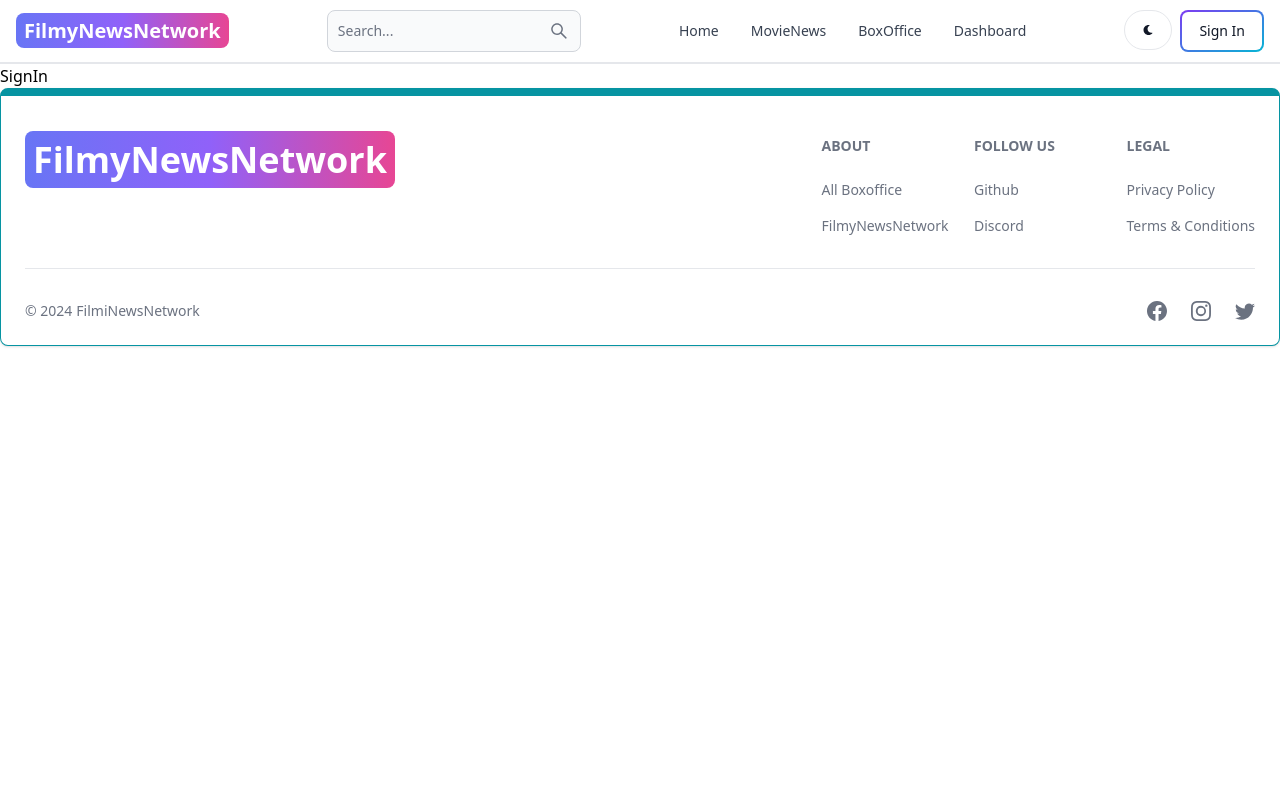
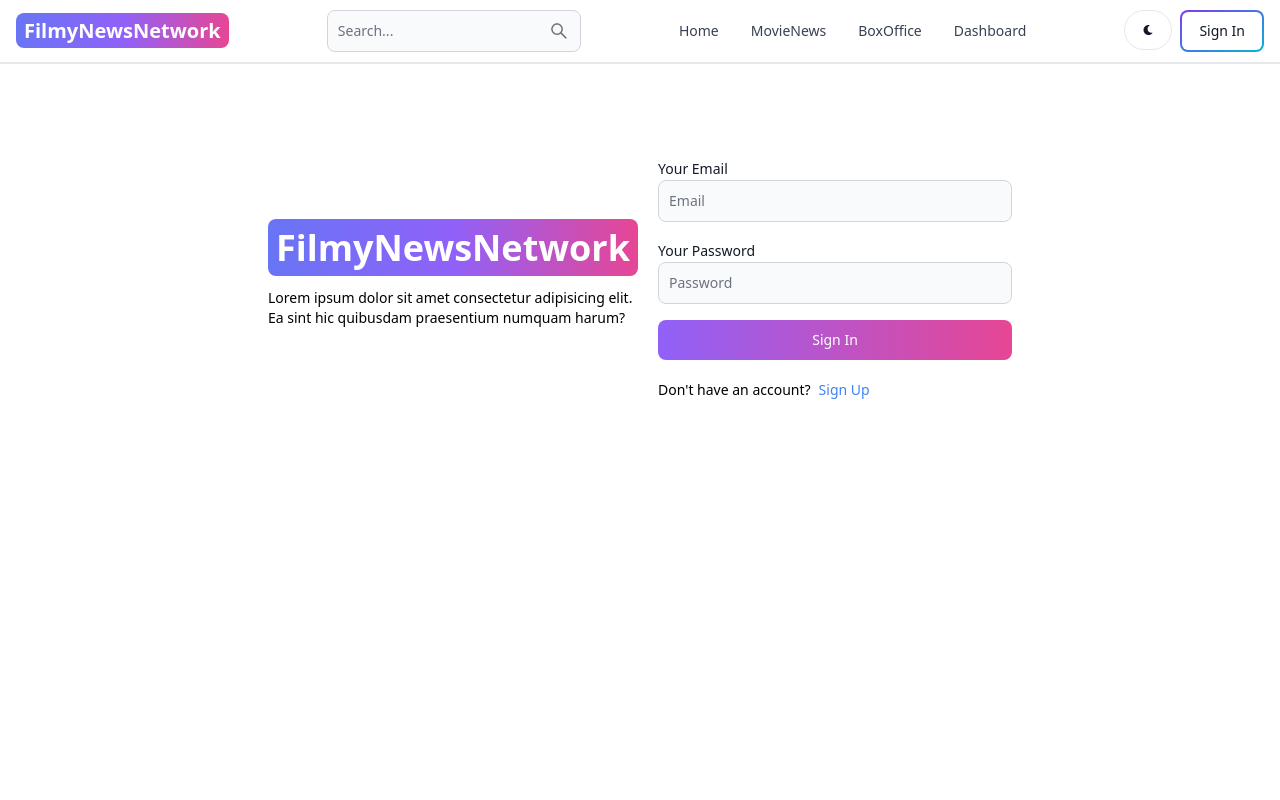
Before and after one commit to roshan5843/FilmyNewsNetwork, a React (Vite) app in the folder client/: page /sign-in in a window 1280 px wide. Shown: the top 800 px of the page. Built offline with nearby package versions, Linux system fonts and the light colour scheme.

Commit message:
complete signin page functionality

```diff
--- a/client/src/pages/SignIn.jsx
+++ b/client/src/pages/SignIn.jsx
@@ -1,9 +1,106 @@
-
+import { Alert, Button, Label, Spinner, TextInput } from 'flowbite-react'
+import { useState } from 'react'
+import { Link, useNavigate } from 'react-router-dom'
 
 const SignIn = () => {
+  const [formData, setFormData] = useState({})
+  const [errorMessage, setErrorMessage] = useState(null)
+  const [loading, setLoading] = useState(false)
+  const navigate = useNavigate()
+  const handleChange = (e) => {
+    setFormData({ ...formData, [e.target.id]: e.target.value.trim() })
+  }
+  const handleSubmit = async (e) => {
+    e.preventDefault()
+    if (!formData.email || formData.passwword) {
+      return setErrorMessage('Please fill out all the fields.')
+    }
+    try {
+      setLoading(true)
+      setErrorMessage(null)
+      const res = await fetch('/api/auth/signin', {
+        method: 'POST',
+        headers: { 'Content-Type': 'application/json' },
+        body: JSON.stringify(formData),
+      })
+      const data = await res.json()
+      if (data.success === false) {
+        return setErrorMessage(data.message)
+      }
+      setLoading(false)
+      if (res.ok) {
+        navigate('/')
+      }
+    } catch (error) {
+      setErrorMessage(error.message)
+      setLoading(false)
+    }
+  }
   return (
-    <div>
-      SignIn
+    <div className='min-h-screen mt-20'>
+      <div className='flex p-3 max-w-3xl mx-auto flex-col md:flex-row md:items-center gap-5'>
+        {/* left div */}
+        <div className='flex-1'>
+          <Link to='/' className='  font-bold dark:text-white text-4xl'>
+            <span className='px-2 py-1 bg-gradient-to-r from-indigo-500 via-purple-500 to-pink-500 rounded-lg text-white '>
+              FilmyNewsNetwork
+            </span>
+          </Link>
+          <p className='text-sm mt-5'>
+            Lorem ipsum dolor sit amet consectetur adipisicing elit. Ea sint hic
+            quibusdam praesentium numquam harum?
+          </p>
+        </div>
+
+        {/* right div */}
+        <div className='flex-1'>
+          <form className='flex flex-col gap-4' onSubmit={handleSubmit}>
+            <div>
+              <Label value='Your Email'></Label>
+              <TextInput
+                type='email'
+                placeholder='Email'
+                id='email'
+                onChange={handleChange}
+              ></TextInput>
+            </div>
+            <div>
+              <Label value='Your Password'></Label>
+              <TextInput
+                type='password'
+                placeholder='Password'
+                id='password'
+                onChange={handleChange}
+              ></TextInput>
+            </div>
+            <Button
+              gradientDuoTone='purpleToPink'
+              type='submit'
+              disabled={loading}
+            >
+              {loading ? (
+                <>
+                  <Spinner size='sm' />
+                  <span className='pl-3'>Loading...</span>
+                </>
+              ) : (
+                'Sign In'
+              )}
+            </Button>
+          </form>
+          <div className=' flex gap-2 text-sm mt-5'>
+            <span> Don't have an account?</span>
+            <Link to='/sign-up' className='text-blue-500'>
+              Sign Up
+            </Link>
+          </div>
+          {errorMessage && (
+            <Alert className='mt-5' color='failure'>
+              {errorMessage}
+            </Alert>
+          )}
+        </div>
+      </div>
     </div>
   )
 }
```
